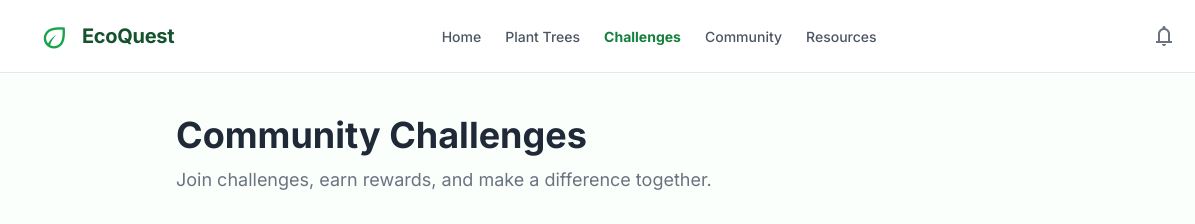
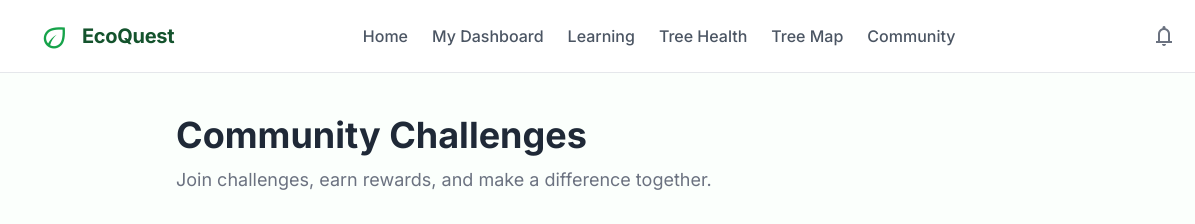
Before and after one commit to nilesh-sabale/Eco-Quest, a plain HTML site: page challenges.html in a window 1280 px wide. Shown: the top 224 px of the page, 0-1195 px from the left. Drawn offline with nearby package versions, Linux system fonts and the light colour scheme.

Commit message:
style changes

```diff
--- a/challenges.html
+++ b/challenges.html
@@ -17,11 +17,12 @@
 </div>
 <div class="flex flex-1 justify-center gap-8">
 <div class="flex items-center gap-6">
-<a class="text-gray-600 hover:text-green-700 text-sm font-medium leading-normal" href="index.html">Home</a>
-<a class="text-gray-600 hover:text-green-700 text-sm font-medium leading-normal" href="#">Plant Trees</a>
-<a class="text-green-700 font-semibold text-sm leading-normal" href="challenges.html">Challenges</a>
-<a class="text-gray-600 hover:text-green-700 text-sm font-medium leading-normal" href="#">Community</a>
-<a class="text-gray-600 hover:text-green-700 text-sm font-medium leading-normal" href="#">Resources</a>
+  <a class="text-gray-600 hover:text-gray-900 text-base font-medium transition-colors" href="index.html">Home</a>
+<a class="text-gray-600 hover:text-gray-900 text-base font-medium transition-colors" href="dashboard.html">My Dashboard</a>
+  <a class="text-gray-600 hover:text-gray-900 text-base font-medium transition-colors" href="learn.html">Learning</a>
+        <a class="text-gray-600 hover:text-gray-900 text-base font-medium transition-colors" href="tree-health.html">Tree Health</a>
+        <a class="text-gray-600 hover:text-gray-900 text-base font-medium transition-colors" href="tree-map.html">Tree Map</a>
+        <a class="text-gray-600 hover:text-gray-900 text-base font-medium transition-colors" href="challenges.html">Community</a></nav>
 </div>
 </div>
 <div class="flex items-center gap-4">
```
Also changed, not shown: tree-health.html (+1 -1 lines), tree-map.html (+1 -1 lines).
